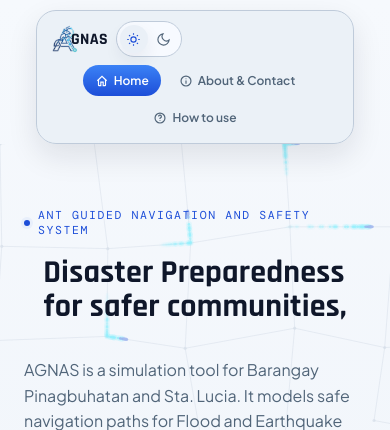
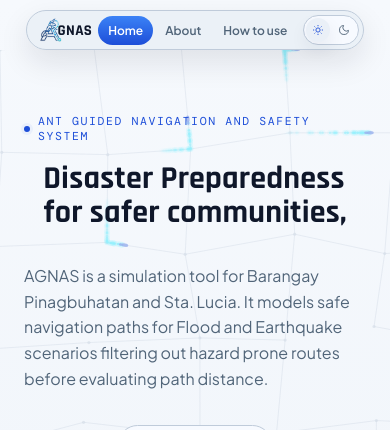
Before and after one commit to Potatoish/Disaster-route-sim, a Flask app: page / in a window 390 px wide. Shown: the top 430 px of the page. Run offline with Flask 3, Linux system fonts and the light colour scheme.

Commit message:
mobile view

```diff
--- a/Backend/app.py
+++ b/Backend/app.py
@@ -14,6 +14,23 @@ from simulation_progress import get_progress, reset_progress
 
 app = Flask(__name__, template_folder="templates", static_folder="static")
 CORS(app)
+
+
+@app.url_defaults
+def _version_static_urls(endpoint, values):
+    # Production sends static files with no Cache-Control, so phones fall back
+    # to heuristic caching and can keep serving an old home.css/script.js for
+    # hours after a deploy. Stamping every url_for('static', ...) with the
+    # file's mtime changes the URL whenever the file does, forcing a refetch.
+    if endpoint != "static" or "v" in values:
+        return
+    filename = values.get("filename")
+    if not filename:
+        return
+    try:
+        values["v"] = int(os.stat(os.path.join(app.static_folder, filename)).st_mtime)
+    except OSError:
+        pass
 
 _SIMULATION_GATE = Lock()
 _SIMULATION_STATE_LOCK = RLock()
--- a/Backend/static/home.css
+++ b/Backend/static/home.css
@@ -101,8 +101,8 @@ button{font-family:inherit; cursor:pointer;}
 }
 
 .nav-row{
-  width:fit-content; margin:0 auto; display:flex; align-items:center;
-  gap:20px; flex-wrap:wrap; padding:8px 10px 8px 18px; border-radius:999px;
+  width:fit-content; max-width:100%; margin:0 auto; display:flex; align-items:center;
+  gap:20px; flex-wrap:nowrap; padding:8px 10px 8px 18px; border-radius:999px;
   border:1px solid var(--border); background:color-mix(in srgb, var(--surface) 92%, transparent);
   backdrop-filter:blur(10px); box-shadow:0 12px 30px rgba(15,23,42,.10);
 }
@@ -115,7 +115,7 @@ body.dark .nav-row{ box-shadow:0 12px 30px rgba(0,0,0,.32); }
 .brand-word{font-family:var(--font-heading); font-weight:700; font-size:18px; letter-spacing:.3px; color:var(--text);}
 .nav-links{display:flex; align-items:center; gap:4px;}
 .nav-btn{
-  border:none; background:transparent; color:var(--muted); font-size:14px; font-weight:600;
+  border:none; background:transparent; color:var(--muted); font-size:14px; font-weight:600; white-space:nowrap;
   padding:8px 16px; border-radius:999px; text-decoration:none; display:inline-flex; align-items:center; gap:7px;
   transition:color .16s ease, background .16s ease;
 }
@@ -447,39 +447,58 @@ body.tutorial-modal-open{ overflow:hidden; }
   .algo-flow{ flex-direction:column; }
   .gtk-grid{ grid-template-columns:1fr; }
   .about-grid, .research-grid{ grid-template-columns:1fr; }
-  .nav-links{ order:3; width:100%; justify-content:center; }
   .hero-split{ grid-template-columns:1fr; text-align:center; }
   .hero-copy{ align-items:center; }
   .hero-actions{ justify-content:center; }
   .qs-barangay-grid{ grid-template-columns:1fr; }
 }
+/* The pill nav stays a single row at every width, same as desktop -- wrapping
+   it (links pushed to their own row, labels breaking onto 2-3 lines) is what
+   made the phone header look like a broken layout. Instead it sheds detail in
+   steps as the viewport narrows: tighter spacing, then the link icons, then
+   the " & Contact" half of that label, then the wordmark text. Each step's
+   breakpoint is where the previous step stops fitting, with some slack.
+   If a phone's enlarged system font still overflows the last step, the
+   links scroll sideways inside the pill rather than breaking it. */
+@media (max-width:720px){
+  .site-nav{ padding:10px 10px 0; }
+  .site-nav .wrap{ padding-inline:0; }
+  .nav-row{ gap:8px; padding:5px 5px 5px 12px; }
+  .brand, .nav-actions{ flex:none; }
+  .nav-links{ min-width:0; overflow-x:auto; scrollbar-width:none; }
+  .nav-links::-webkit-scrollbar{ display:none; }
+  .brand img{ width:32px; height:32px; margin-right:-8px; }
+  .brand-word{ font-size:16px; }
+  .nav-links{ gap:2px; }
+  .nav-btn{ padding:7px 11px; font-size:12.5px; gap:5px; }
+  .nav-btn svg{ width:13px; height:13px; }
+  .theme-switch-btn{ width:26px; height:26px; }
+  .theme-switch-btn svg{ width:14px; height:14px; }
+}
+@media (max-width:520px){
+  .nav-row{ gap:6px; padding:4px 4px 4px 10px; }
+  .brand img{ width:28px; height:28px; margin-right:-7px; }
+  .brand-word{ font-size:15px; }
+  .nav-btn{ padding:7px 10px; font-size:12px; }
+  .nav-btn svg{ display:none; }
+  .theme-switch{ padding:2px; }
+  .theme-switch-btn{ width:24px; height:24px; }
+}
+@media (max-width:440px){
+  .nav-label-extra{ display:none; }
+}
+@media (max-width:360px){
+  .site-nav{ padding-inline:8px; }
+  .nav-row{ gap:4px; padding-left:8px; }
+  .nav-btn{ padding:7px 8px; font-size:11.5px; }
+}
+@media (max-width:340px){
+  .brand-word{ display:none; }
+  .brand img{ margin-right:0; }
+}
 @media (max-width:480px){
   .coverage-badge span{ display:none; }
   .coverage-badge{ padding:8px; }
-
-  /* Below ~480px the pill nav no longer has room for brand + theme switch
-     + 3 full-width text links on one line, even wrapped -- .nav-links'
-     items were overflowing .nav-row's fit-content box and getting clipped
-     by html,body's overflow-x:hidden instead of actually fitting. Give the
-     row real width and let each link shrink/wrap inside an equal 1/3
-     share instead of past it. */
-  .site-nav{ padding:10px 12px 0; }
-  .nav-row{
-    width:100%; max-width:460px; border-radius:20px; padding:10px 12px; gap:8px;
-  }
-  .brand img{ width:32px; height:32px; }
-  .brand-word{ font-size:16px; }
-  /* flex:1 1 0 (equal thirds) squeezed "About & Contact" and "How to use"
-     down to where the browser wrapped mid-phrase onto 2-3 lines inside the
-     pill. Sizing each link to its own content plus letting the row itself
-     wrap keeps every label on one line -- worst case the pills spill onto
-     a second row instead of breaking apart. */
-  .nav-links{ gap:6px; flex-wrap:wrap; justify-content:center; }
-  .nav-btn{
-    flex:0 1 auto; min-width:0; justify-content:center; text-align:center;
-    padding:8px 12px; font-size:12px; gap:5px; white-space:nowrap;
-  }
-  .nav-btn svg{ width:14px; height:14px; }
 
   /* The feedback FAB is fixed to the corner at every width; on a phone-width
      hero the quickstart card's full-width CTA sits right under it, so the
--- a/Backend/templates/site_base.html
+++ b/Backend/templates/site_base.html
@@ -38,7 +38,7 @@
         </a>
         <a class="nav-btn {{ 'is-active' if active_page == 'about' else '' }}" href="{{ url_for('about_page') }}">
           <svg viewBox="0 0 24 24" fill="none" stroke="currentColor" stroke-width="2" aria-hidden="true"><circle cx="12" cy="12" r="8.5"/><path d="M12 11v5.5"/><circle cx="12" cy="8" r=".9" fill="currentColor" stroke="none"/></svg>
-          <span>About &amp; Contact</span>
+          <span>About<span class="nav-label-extra"> &amp; Contact</span></span>
         </a>
         <a class="nav-btn" id="howToUseNavBtn" href="{{ url_for('home') }}" onclick="return handleNavHowToUse(event)">
           <svg viewBox="0 0 24 24" fill="none" stroke="currentColor" stroke-width="2" aria-hidden="true"><circle cx="12" cy="12" r="8.5"/><path d="M9.6 9.4a2.4 2.4 0 1 1 3.4 2.2c-.75.35-1.1.85-1.1 1.7v.2"/><circle cx="12" cy="16.3" r=".9" fill="currentColor" stroke="none"/></svg>
```
